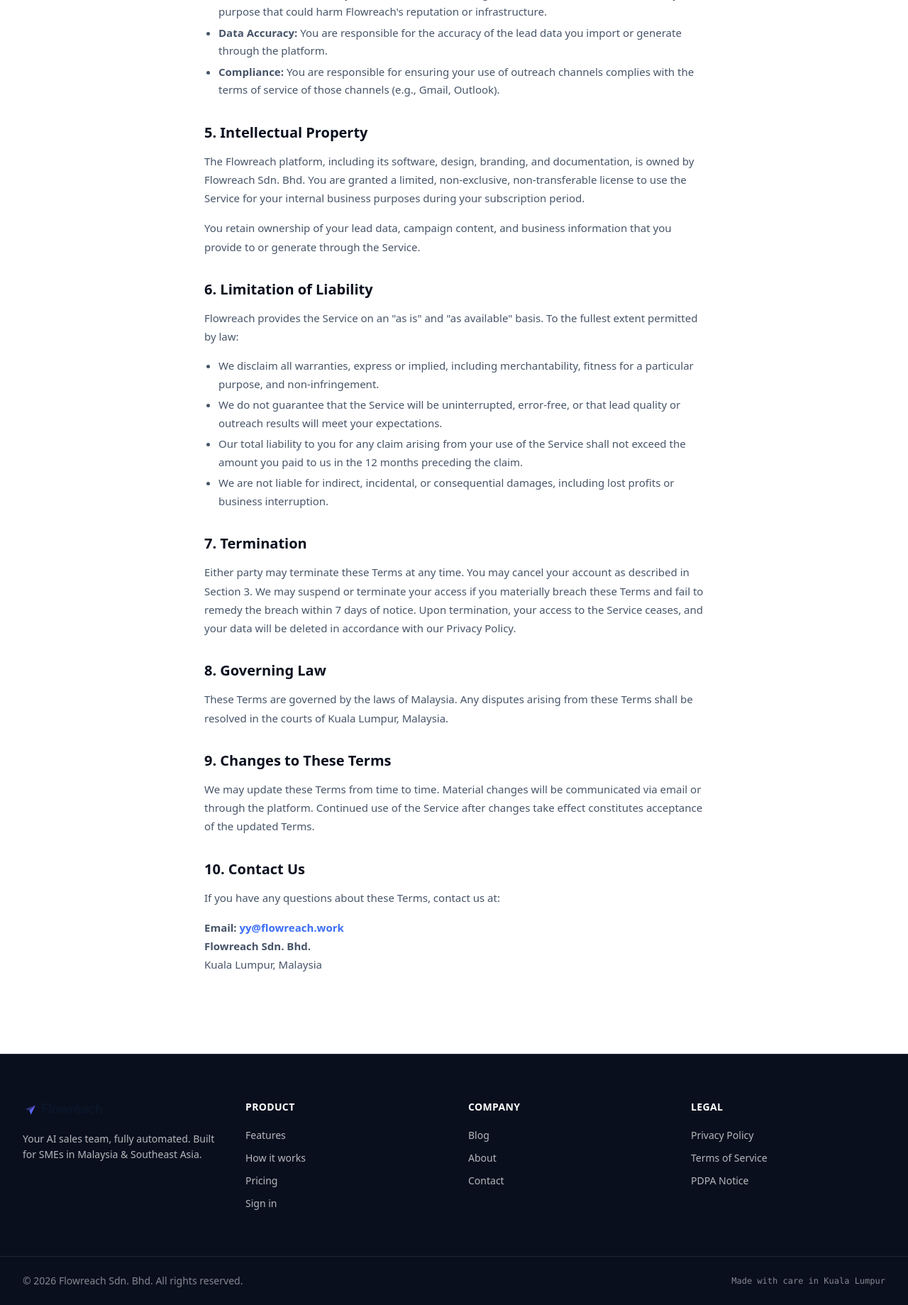
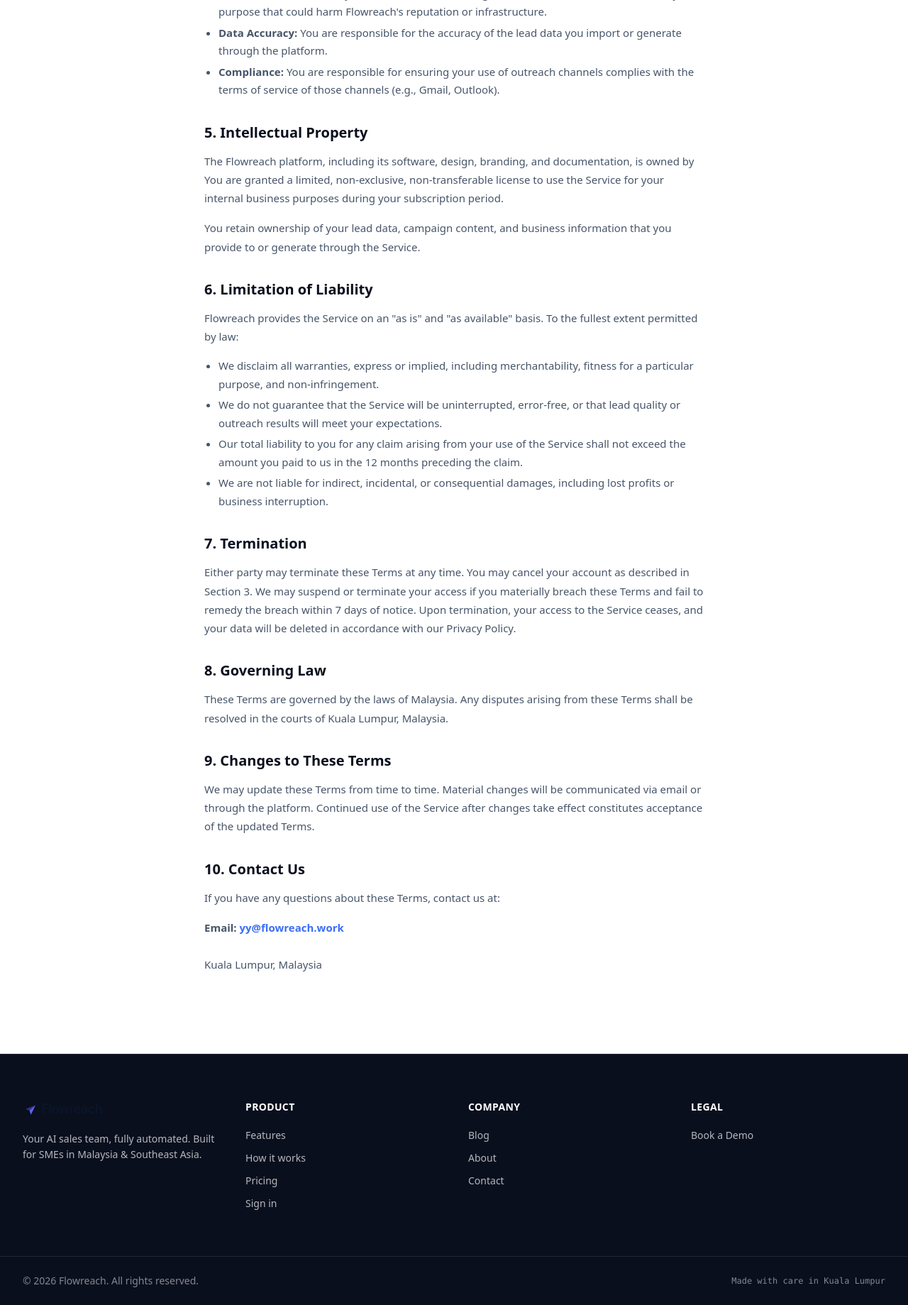
Before and after one commit to cheersparty99-001/agentflow, a FastAPI app: page /terms in a window 1280 px wide. Shown: the part 1523-3362 px from the top of the page at 71% size. Run offline with FastAPI, Linux system fonts and the light colour scheme; some libraries are stand-ins or nearby versions.

Commit message:
Footer cleanup: remove Sdn. Bhd., replace legal links with Book a Demo

```diff
--- a/templates/landing/blog.html
+++ b/templates/landing/blog.html
@@ -289,15 +289,14 @@
     <div>
       <h4 class="text-white font-semibold text-sm tracking-wide">LEGAL</h4>
       <ul class="mt-5 space-y-3 text-sm">
-        <li><a href="/privacy" class="hover:text-white transition">Privacy Policy</a></li>
-        <li><a href="/terms" class="hover:text-white transition">Terms of Service</a></li>
+        <li><a href="/demo" class="hover:text-white transition">Book a Demo</a></li>
       </ul>
     </div>
   </div>
 
   <div class="border-t border-white/10">
     <div class="max-w-7xl mx-auto px-5 sm:px-8 py-6 flex flex-col sm:flex-row items-center justify-between gap-3 text-sm text-white/50">
-      <p>© 2026 Flowreach Sdn. Bhd. All rights reserved.</p>
+      <p>© 2026 Flowreach. All rights reserved.</p>
       <p class="font-mono text-xs">Made with care in Kuala Lumpur 🇲🇾</p>
     </div>
   </div>
--- a/templates/landing/blog_post.html
+++ b/templates/landing/blog_post.html
@@ -318,14 +318,13 @@
     <div>
       <h4 class="text-white font-semibold text-sm tracking-wide">LEGAL</h4>
       <ul class="mt-5 space-y-3 text-sm">
-        <li><a href="/privacy" class="hover:text-white transition">Privacy Policy</a></li>
-        <li><a href="/terms" class="hover:text-white transition">Terms of Service</a></li>
+        <li><a href="/demo" class="hover:text-white transition">Book a Demo</a></li>
       </ul>
     </div>
   </div>
   <div class="border-t border-white/10">
     <div class="max-w-7xl mx-auto px-5 sm:px-8 py-6 flex flex-col sm:flex-row items-center justify-between gap-3 text-sm text-white/50">
-      <p>© 2026 Flowreach Sdn. Bhd. All rights reserved.</p>
+      <p>© 2026 Flowreach. All rights reserved.</p>
       <p class="font-mono text-xs">Made with care in Kuala Lumpur 🇲🇾</p>
     </div>
   </div>
--- a/templates/landing/demo.html
+++ b/templates/landing/demo.html
@@ -203,7 +203,7 @@
 <!-- =================== FOOTER =================== -->
 <footer class="bg-ink text-white/70 border-t border-white/10">
   <div class="max-w-7xl mx-auto px-5 sm:px-8 py-12 flex flex-col sm:flex-row items-center justify-between gap-4 text-sm">
-    <p>© 2026 Flowreach Sdn. Bhd. All rights reserved.</p>
+    <p>© 2026 Flowreach. All rights reserved.</p>
     <div class="flex gap-6">
       <a href="/privacy" class="hover:text-white transition">Privacy</a>
       <a href="/terms" class="hover:text-white transition">Terms</a>
--- a/templates/landing/index.html
+++ b/templates/landing/index.html
@@ -517,15 +517,14 @@
     <div>
       <h4 class="text-white font-semibold text-sm tracking-wide">LEGAL</h4>
       <ul class="mt-5 space-y-3 text-sm">
-        <li><a href="/privacy" class="hover:text-white transition">Privacy Policy</a></li>
-        <li><a href="/terms" class="hover:text-white transition">Terms of Service</a></li>
+        <li><a href="/demo" class="hover:text-white transition">Book a Demo</a></li>
       </ul>
     </div>
   </div>
 
   <div class="border-t border-white/10">
     <div class="max-w-7xl mx-auto px-5 sm:px-8 py-6 flex flex-col sm:flex-row items-center justify-between gap-3 text-sm text-white/50">
-      <p>© 2026 Flowreach Sdn. Bhd. All rights reserved.</p>
+      <p>© 2026 Flowreach. All rights reserved.</p>
       <p class="font-mono text-xs">Made with care in Kuala Lumpur 🇲🇾</p>
     </div>
   </div>
--- a/templates/landing/pricing.html
+++ b/templates/landing/pricing.html
@@ -680,16 +680,14 @@
     <div>
       <h4 class="text-white font-semibold text-sm tracking-wide">LEGAL</h4>
       <ul class="mt-5 space-y-3 text-sm">
-        <li><a href="/privacy" class="hover:text-white transition">Privacy Policy</a></li>
-        <li><a href="/terms" class="hover:text-white transition">Terms of Service</a></li>
-        <li><a href="#" class="hover:text-white transition">PDPA Notice</a></li>
+        <li><a href="/demo" class="hover:text-white transition">Book a Demo</a></li>
       </ul>
     </div>
   </div>
 
   <div class="border-t border-white/10">
     <div class="max-w-7xl mx-auto px-5 sm:px-8 py-6 flex flex-col sm:flex-row items-center justify-between gap-3 text-sm text-white/50">
-      <p>© 2026 Flowreach Sdn. Bhd. All rights reserved.</p>
+      <p>© 2026 Flowreach. All rights reserved.</p>
       <p class="font-mono text-xs">Made with care in Kuala Lumpur 🇲🇾</p>
     </div>
   </div>
--- a/templates/landing/terms.html
+++ b/templates/landing/terms.html
@@ -53,7 +53,7 @@
 
   <div class="mt-10 prose border-t border-[#E2E8F0] pt-10">
 
-    <p>These Terms of Service ("Terms") govern your access to and use of the Flowreach sales automation platform ("Service"), operated by Flowreach Sdn. Bhd. ("Flowreach", "we", "us", or "our"). By using the Service, you agree to these Terms. If you do not agree, do not use the Service.</p>
+    <p>These Terms of Service ("Terms") govern your access to and use of the Flowreach sales automation platform ("Service"), operated by  ("Flowreach", "we", "us", or "our"). By using the Service, you agree to these Terms. If you do not agree, do not use the Service.</p>
 
     <h2>1. Service Description</h2>
     <p>Flowreach is a B2B sales automation platform that helps businesses find qualified leads, send personalised email outreach, and track their sales pipeline. The Service includes lead discovery via Google Maps, AI-powered lead scoring, email outreach automation, and pipeline management.</p>
@@ -83,7 +83,7 @@
     </ul>
 
     <h2>5. Intellectual Property</h2>
-    <p>The Flowreach platform, including its software, design, branding, and documentation, is owned by Flowreach Sdn. Bhd. You are granted a limited, non-exclusive, non-transferable license to use the Service for your internal business purposes during your subscription period.</p>
+    <p>The Flowreach platform, including its software, design, branding, and documentation, is owned by  You are granted a limited, non-exclusive, non-transferable license to use the Service for your internal business purposes during your subscription period.</p>
     <p>You retain ownership of your lead data, campaign content, and business information that you provide to or generate through the Service.</p>
 
     <h2>6. Limitation of Liability</h2>
@@ -108,7 +108,7 @@
     <p>If you have any questions about these Terms, contact us at:</p>
     <p class="mt-2">
       <strong>Email:</strong> <a href="mailto:yy@flowreach.work" class="text-[#3B6EF6] font-semibold hover:underline">yy@flowreach.work</a><br>
-      <strong>Flowreach Sdn. Bhd.</strong><br>
+      <strong></strong><br>
       Kuala Lumpur, Malaysia
     </p>
 
@@ -144,15 +144,13 @@
     <div>
       <h4 class="text-white font-semibold text-sm tracking-wide">LEGAL</h4>
       <ul class="mt-5 space-y-3 text-sm">
-        <li><a href="/privacy" class="hover:text-white transition">Privacy Policy</a></li>
-        <li><a href="/terms" class="hover:text-white transition">Terms of Service</a></li>
-        <li><a href="#" class="hover:text-white transition">PDPA Notice</a></li>
+        <li><a href="/demo" class="hover:text-white transition">Book a Demo</a></li>
       </ul>
     </div>
   </div>
   <div class="border-t border-white/10">
     <div class="max-w-7xl mx-auto px-5 sm:px-8 py-6 flex flex-col sm:flex-row items-center justify-between gap-3 text-sm text-white/50">
-      <p>&copy; 2026 Flowreach Sdn. Bhd. All rights reserved.</p>
+      <p>&copy; 2026 Flowreach. All rights reserved.</p>
       <p class="font-mono text-xs">Made with care in Kuala Lumpur</p>
     </div>
   </div>
```
Also changed, not shown: templates/landing/privacy.html (+4 -6 lines).
